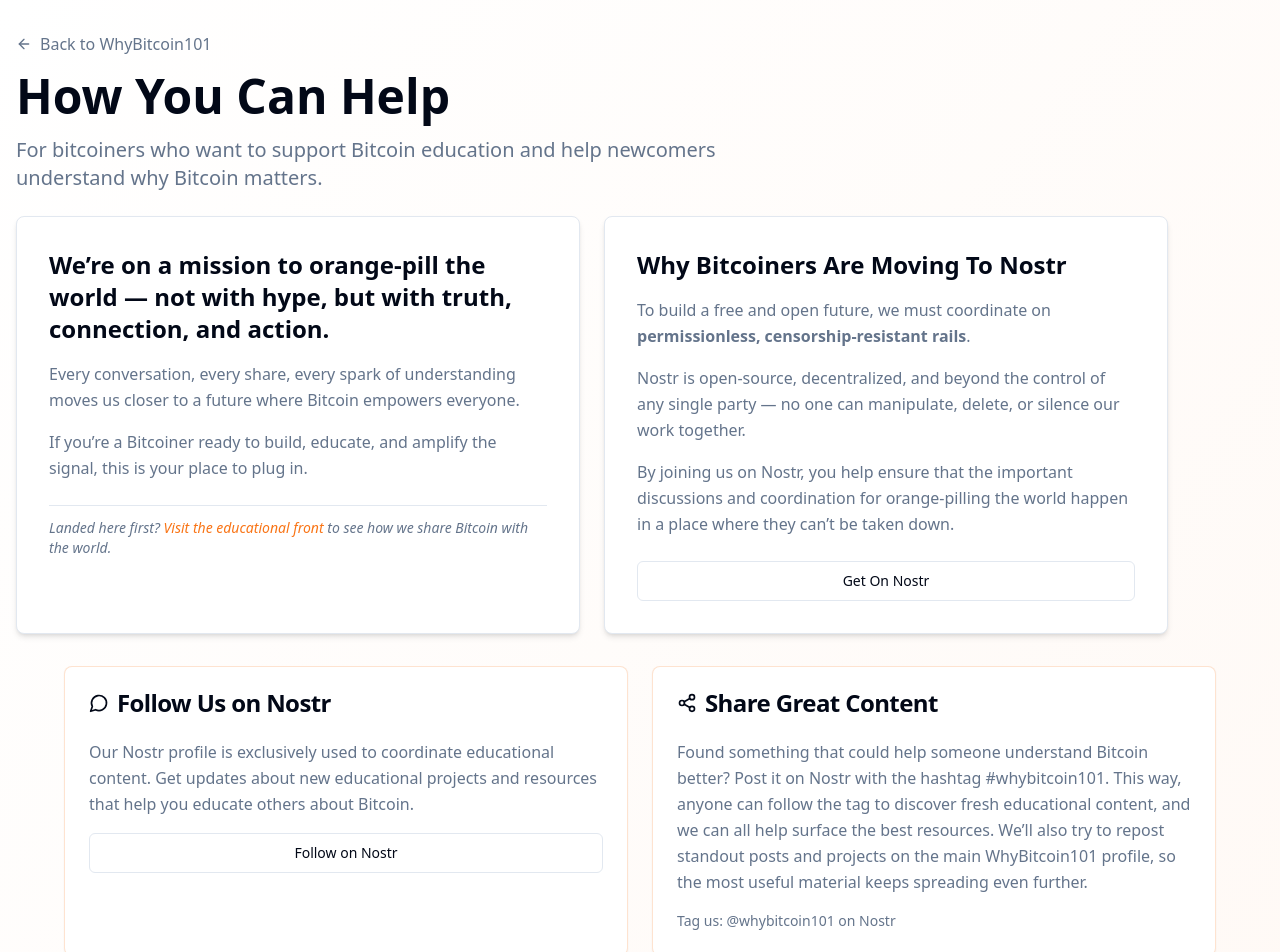
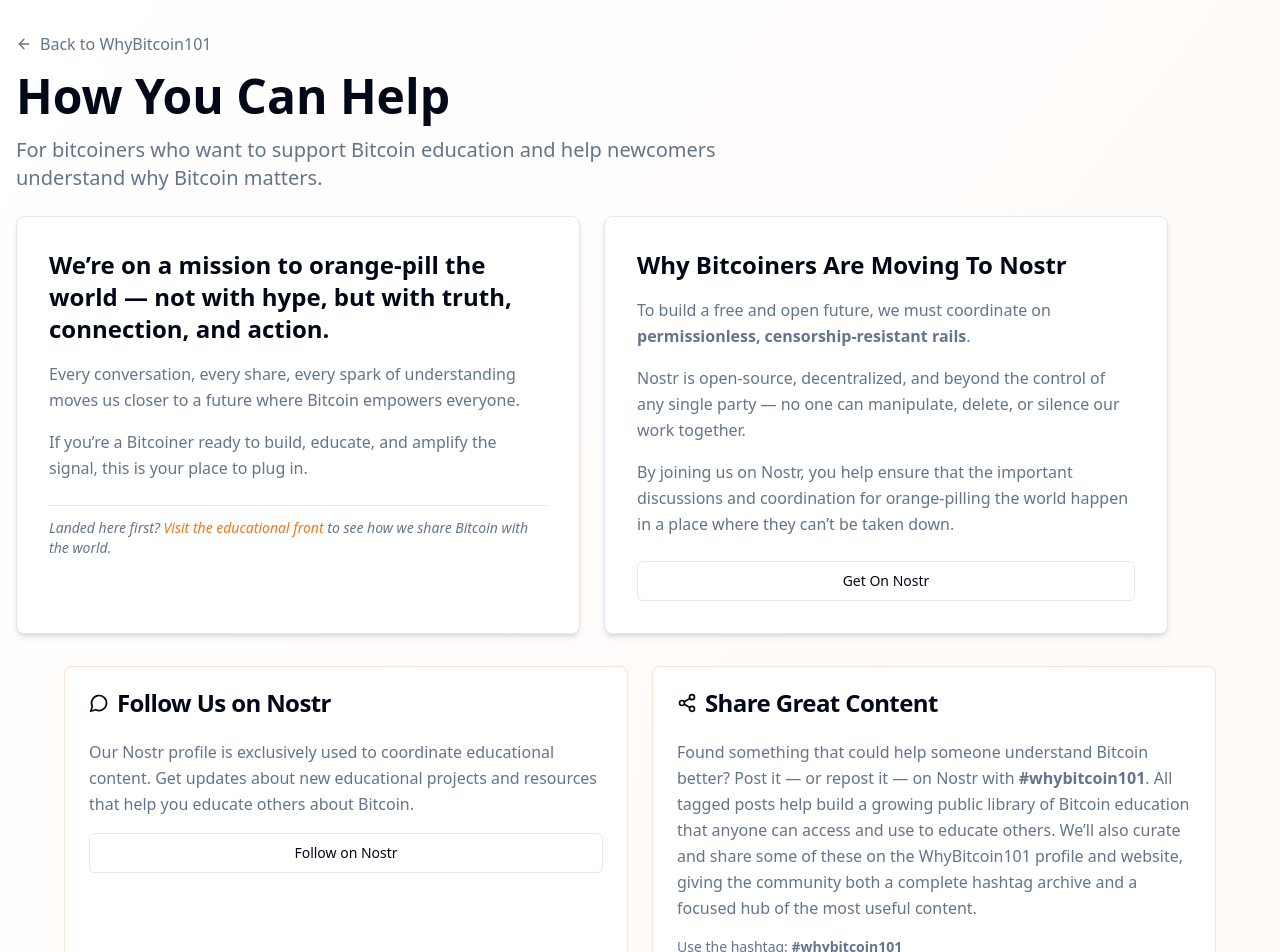
Before and after one commit to neonostr/WhyBitcoin101, a React (Vite) app: page /mission in a window 1280 px wide. Shown: the top 952 px of the page. Built offline with nearby package versions, Linux system fonts and the light colour scheme.

Commit message:
Code edited in Lovable Code Editor
Edited UI in Lovable

```diff
--- a/src/pages/Support.tsx
+++ b/src/pages/Support.tsx
@@ -100,13 +100,18 @@ const Support = () => {
             </CardHeader>
             <CardContent>
               <p className="text-muted-foreground leading-relaxed mb-4">
-                Found something that could help someone understand Bitcoin better? Post it on Nostr with the hashtag #whybitcoin101.
-                This way, anyone can follow the tag to discover fresh educational content, and we can all help surface the best resources.
-                We’ll also try to repost standout posts and projects on the main WhyBitcoin101 profile, so the most useful material keeps spreading even further.
-              </p>
-              <p className="text-sm text-muted-foreground">
-                Tag us: @whybitcoin101 on Nostr
-              </p>
+  Found something that could help someone understand Bitcoin better?
+  Post it — or repost it — on Nostr with <strong>#whybitcoin101</strong>.
+  All tagged posts help build a growing public library of Bitcoin education
+  that anyone can access and use to educate others. We’ll also curate and
+  share some of these on the WhyBitcoin101 profile and website, giving the
+  community both a complete hashtag archive and a focused hub of the most
+  useful content.
+</p>
+
+<p className="text-sm text-muted-foreground">
+  Use the hashtag: <strong>#whybitcoin101</strong>
+</p>
             </CardContent>
           </Card>
 
```
